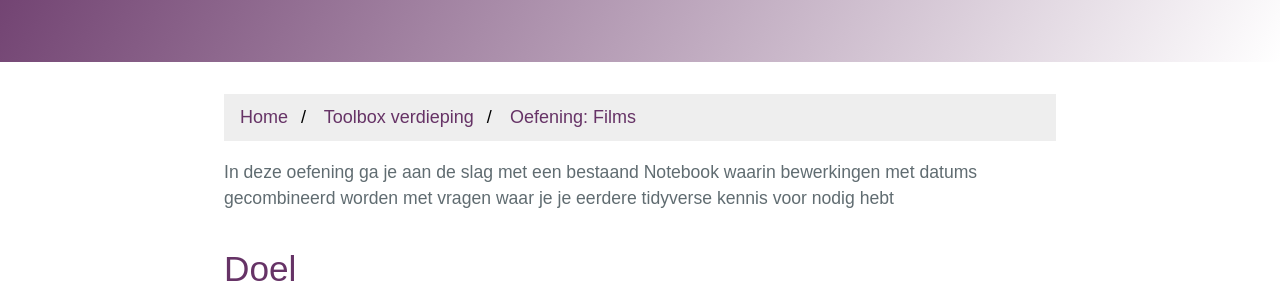
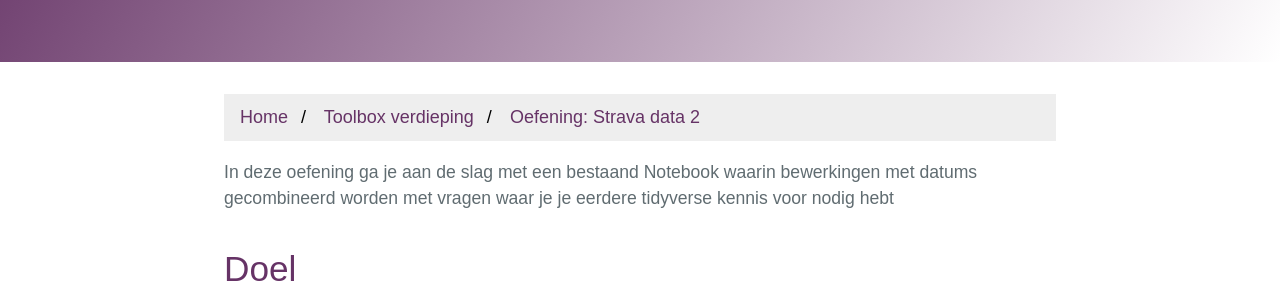
Before and after one commit to ksuilen/ksuilen.github.io, a Jekyll site: the page built from oefening_lubridate_1.md, in a window 1280 px wide. Shown: the part 208-508 px from the top of the page. Built offline with Jekyll 4.4.1, drawn with Linux system fonts in a browser that asks for light colours; our own code applies the rules of GitHub Pages for plain Markdown files; the repository's description, which GitHub fills in, is left out.

Commit message:
lubridate_oefening added

```diff
--- a/oefening_lubridate_1.md
+++ b/oefening_lubridate_1.md
@@ -1,6 +1,6 @@
 ---
 permalink: /oefening_lubridate_1.html
-title: "Oefening: Films"
+title: "Oefening: Strava data 2"
 categories: verdieping
 ---
 
```
Also changed, not shown: toolbox_verdieping.md (+1 -1 lines).
